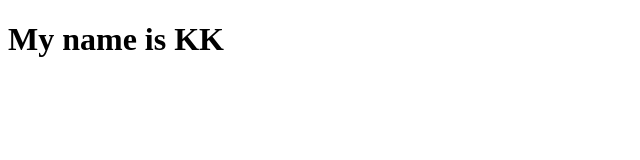
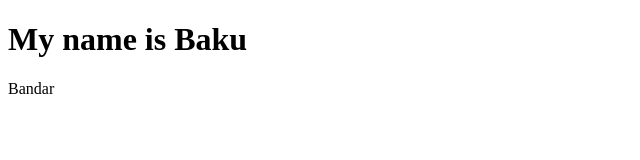
Before and after one commit to karnking/trying, a plain HTML site: page index.html in a window 1280 px wide. Shown: the whole page, without its empty margins (0-640 px from the left). Drawn offline with Linux system fonts and the light colour scheme.

Commit message:
changes made

```diff
--- a/index.html
+++ b/index.html
@@ -7,6 +7,7 @@
     <title>Document</title>
 </head>
 <body>
-    <h1>My name is KK</h1>
+    <h1>My name is Baku</h1>
+    <div>Bandar</div>
 </body>
 </html>
```
